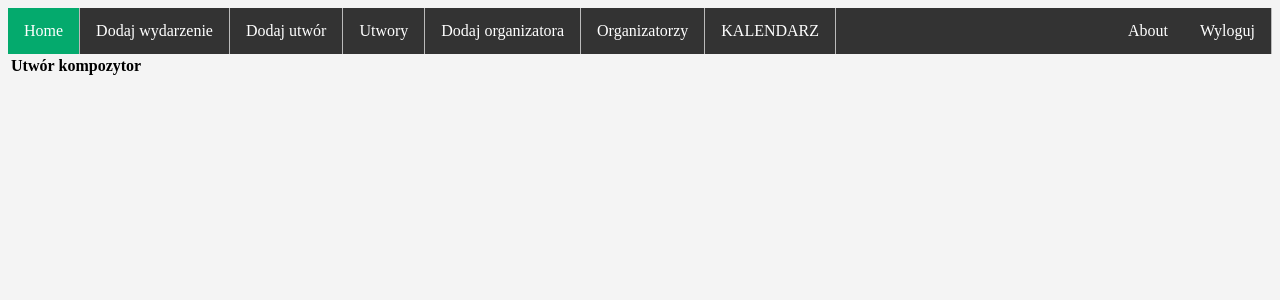
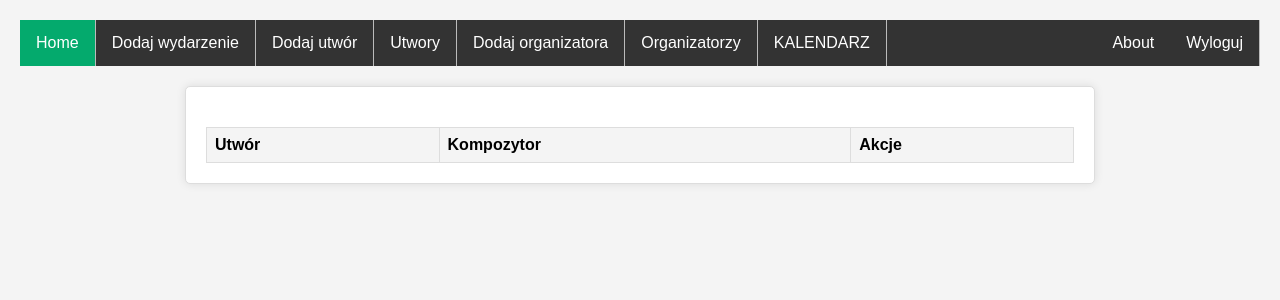
Before and after one commit to bluu26/Quartet_project, a Django app: page /main/songlist/ in a window 1280 px wide. Shown: the top 300 px of the page. Run offline with Django 5.2, Linux system fonts and the light colour scheme; the visitor is signed in with stand-in values (Sample User, id 1); data that the repository does not hold is empty.

Commit message:
added song edit templates

```diff
--- a/band_main/forms.py
+++ b/band_main/forms.py
@@ -25,3 +25,9 @@ class OrganizatorForm(forms.ModelForm):
     class Meta:
         model = Organizator
         fields = ['name', 'contact', 'description']
+
+
+class SongForm(forms.ModelForm):
+    class Meta:
+        model = Song
+        fields = ['name', 'composer']
--- a/band_main/urls.py
+++ b/band_main/urls.py
@@ -11,6 +11,8 @@ urlpatterns = [
     path('event/<int:pk>/edit/', views.EventEditView.as_view(), name='event_edit'),
     path('addsong/', views.AddSongView.as_view(), name='add_song'),
     path('songlist/', views.SongListView.as_view(), name='song_list'),
+    path('songs/edit/<int:song_id>/', views.EditSongView.as_view(), name='edit_song'),
+    path('songs/delete/<int:song_id>/', views.DeleteSongView.as_view(), name='delete_song'),
     path('successpage/', views.SuccessPageView.as_view(), name='success_page'),
     path('addorganizator/', views.AddOrganizatorView.as_view(), name='add_organizator'),
     path('edit/<int:organizator_id>/', views.EditOrganizatorView.as_view(), name='edit_organizator'),
--- a/band_main/views.py
+++ b/band_main/views.py
@@ -5,7 +5,7 @@ from django.views import View
 from django.contrib import messages
 from django.views.generic import DetailView, UpdateView, DeleteView
 
-from band_main.forms import EventForm, OrganizatorForm
+from band_main.forms import EventForm, OrganizatorForm, SongForm
 from band_main.models import Song, Organizator, Event
 
 
@@ -40,6 +40,30 @@ class SongListView(LoginRequiredMixin, View):
         context = {'songs': songs}
         return render(request, 'song_list.html', context)
 
+
+class EditSongView(View):
+    def get(self, request, song_id):
+        song = get_object_or_404(Song, id=song_id)
+        form = SongForm(instance=song)
+        return render(request, 'edit_song.html', {'form': form, 'song': song})
+
+    def post(self, request, song_id):
+        song = get_object_or_404(Song, id=song_id)
+        form = SongForm(request.POST, instance=song)
+        if form.is_valid():
+            form.save()
+            return redirect('songs_list')  # Replace 'songs_list' with your actual songs list view name
+        return render(request, 'edit_song.html', {'form': form, 'song': song})
+
+class DeleteSongView(View):
+    def get(self, request, song_id):
+        song = get_object_or_404(Song, id=song_id)
+        return render(request, 'delete_song.html', {'song': song})
+
+    def post(self, request, song_id):
+        song = get_object_or_404(Song, id=song_id)
+        song.delete()
+        return redirect('songs_list')
 
 class AddOrganizatorView(LoginRequiredMixin, View):
     def get(self, request):
--- a/static/event.css
+++ b/static/event.css
@@ -150,7 +150,7 @@ h1 {
     justify-content: flex-start;
     align-items: flex-start;
     flex-direction: column;
-    background-color: #f4f4f4;
+    background-color: #04AA6D;
     padding: 20px;
     box-sizing: border-box; /* Uwzględnienie paddingu w obliczeniach */
 }
--- /dev/null
+++ b/static/song.css
@@ -0,0 +1,62 @@
+/* song.css */
+
+body {
+    font-family: Arial, sans-serif;
+    background-color: #f4f4f4;
+    padding: 20px;
+    margin: 0;
+}
+
+.song-container {
+    width: 70%;
+    margin: 20px auto;
+    background-color: #fff;
+    padding: 20px;
+    border: 1px solid #ddd;
+    border-radius: 5px;
+    box-shadow: 0 0 10px rgba(0, 0, 0, 0.1);
+}
+
+.song-table {
+    width: 100%;
+    border-collapse: collapse;
+    margin-top: 20px;
+}
+
+.song-table th, .song-table td {
+    border: 1px solid #ddd;
+    padding: 8px;
+    text-align: left;
+}
+
+.song-table th {
+    background-color: #f4f4f4;
+}
+
+.action-buttons {
+    display: flex;
+    gap: 10px;
+}
+
+.edit-button, .delete-button {
+    padding: 5px 10px;
+    background-color: #4CAF50;
+    color: white;
+    text-decoration: none;
+    border-radius: 5px;
+    transition: background-color 0.3s ease;
+    border: none;
+    cursor: pointer;
+}
+
+.edit-button:hover, .delete-button:hover {
+    background-color: #45a049;
+}
+
+.delete-button {
+    background-color: #f44336; /* Red color */
+}
+
+.delete-button:hover {
+    background-color: #c62828; /* Darker red */
+}
--- a/templates/delete_organizator.html
+++ b/templates/delete_organizator.html
@@ -2,7 +2,7 @@
 {% block content %}
 {% load static %}
 <head>
-    <link rel="stylesheet" type="text/css" href="{% static 'css/organizator.css' %}">
+    <link rel="stylesheet" type="text/css" href="{% static 'organizator.css' %}">
 </head>
 
 
@@ -11,7 +11,7 @@
         <form method="post">
             {% csrf_token %}
             <button type="submit" class="delete-button">Tak, usuń</button>
-            <a href="{% url 'organizator_list' %}" class="cancel-button">Anuluj</a>
+            <a href="{% url 'organizator_list' %}" class="delete-button">Anuluj</a>
         </form>
     </div>
 
--- a/templates/header.html
+++ b/templates/header.html
@@ -10,7 +10,7 @@
 <script src="{% static 'script.js' %}"></script>
 
 <ul id="navbar">
-    <li><a class="active" href="{% url 'home' %}">Home</a></li>
+    <li><a class="active" href="{% url 'calendar_view' year=2024 month=6 %}">Home</a></li>
     {% if user.is_authenticated %}
         <li><a href="{% url 'create_event' %}">Dodaj wydarzenie</a></li>
         <li><a href="{% url 'add_song' %}">Dodaj utwór</a></li>
--- a/templates/organizator_list.html
+++ b/templates/organizator_list.html
@@ -32,7 +32,7 @@
             </tbody>
         </table>
         <div class="action-buttons">
-                <a href="{% url 'home' %}" class="edit-button">Dodaj</a>
+                <a href="{% url 'add_organizator' %}" class="edit-button">Dodaj</a>
         </div>
     </div>
 
--- a/templates/song_list.html
+++ b/templates/song_list.html
@@ -1,19 +1,32 @@
 {% include 'header.html' %}
+{% load static %}
+<head>
+    <link rel="stylesheet" type="text/css" href="{% static 'song.css' %}">
+</head>
 {% block content %}
-    <table>
+    <div class="song-container">
+        <table class="song-table">
+            <thead>
                 <tr>
                     <th>Utwór</th>
-        <th>kompozytor</th>
+                    <th>Kompozytor</th>
+                    <th>Akcje</th>
                 </tr>
+            </thead>
+            <tbody>
+                {% for song in songs %}
                 <tr>
-        {% for song in songs %}
-
                     <td>{{ song.name }}</td>
                     <td>{{ song.composer }}</td>
+                    <td>
+                        <div class="action-buttons">
+                            <a href="{% url 'edit_song' song.id %}" class="edit-button">Edytuj</a>
+                            <a href="{% url 'delete_song' song.id %}" class="delete-button">Usuń</a>
+                        </div>
+                    </td>
                 </tr>
                 {% endfor %}
+            </tbody>
         </table>
-
-
-
+    </div>
 {% endblock %}
--- a/templates/success_page.html
+++ b/templates/success_page.html
@@ -7,5 +7,5 @@
         <p>{{ message }}</p>
     {% endfor %}
 {% endif %}
-    <a href="{% url 'home' %}"><button>Powrót</button></a>
+    <a href="{% url 'calendar_view' year=2024 month=6 %}"><button>Powrót</button></a>
 {% endblock %}
```
Also changed, not shown: static/organizator.css (+34 -1 lines), templates/add_organizator.html (+16 -7 lines), templates/delete_song.html (added, +15 -0 lines), templates/edit_song.html (added, +16 -0 lines), calendar_main/forms.py (line endings or trailing spaces). Lines whose indentation alone changed are shown as unchanged.
